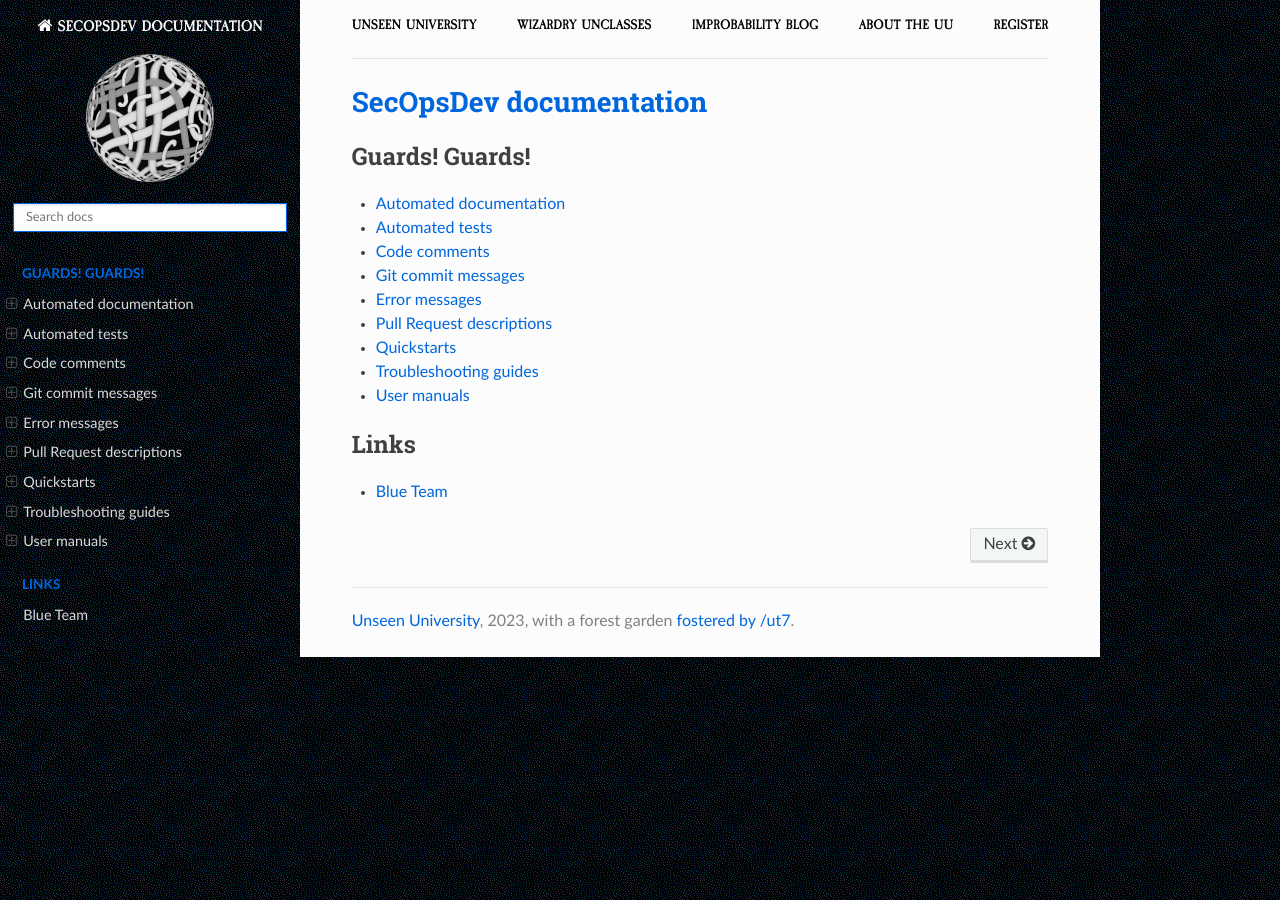
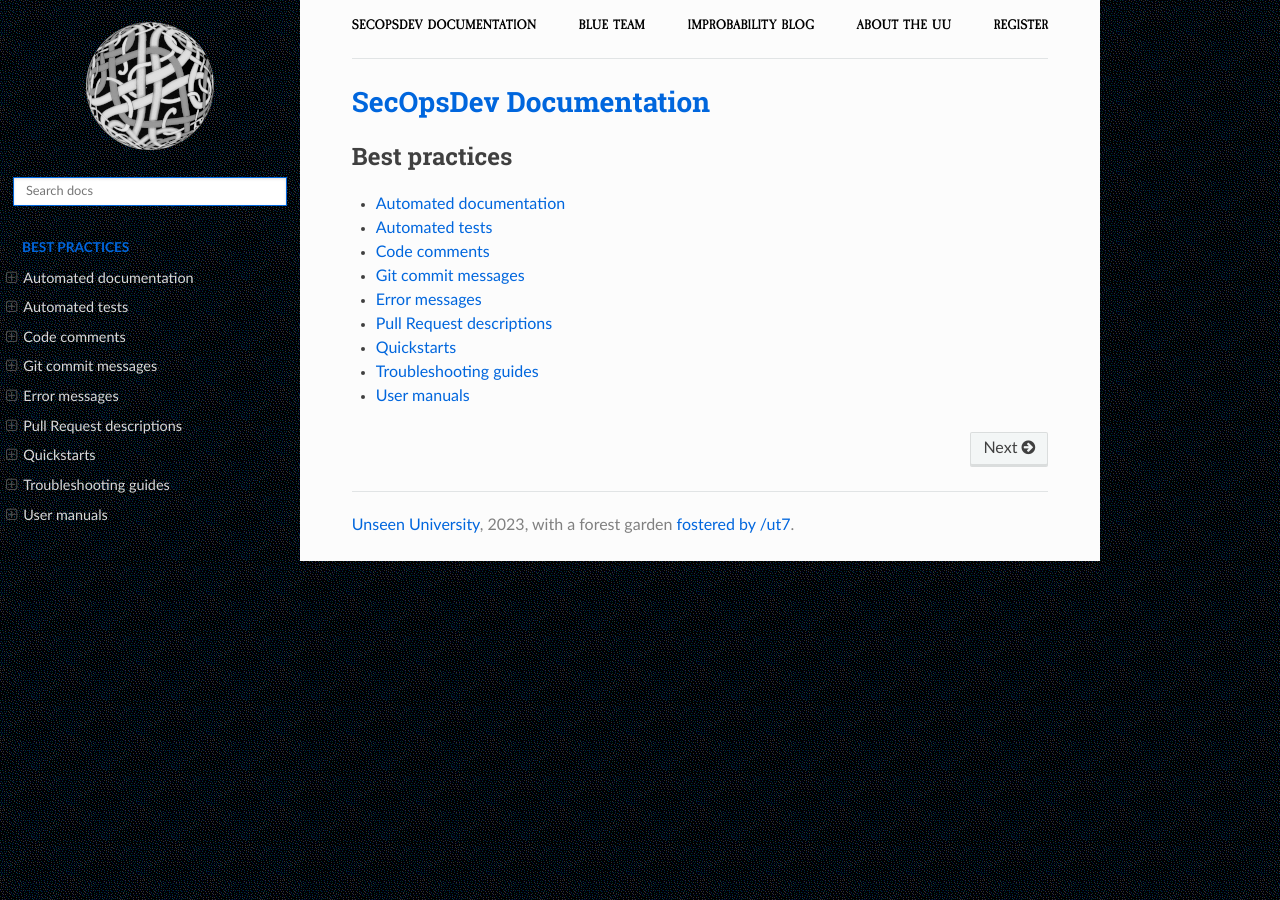
Before and after one commit to tymyrddin/documentation, a Sphinx documentation site: the page built from source/index.rst, in a window 1280 px wide. Built offline with Sphinx 7.4.7 and the Read the Docs theme 2.0.0, drawn with Linux system fonts in a browser that asks for light colours.

Commit message:
improved navigation

```diff
--- a/source/_templates/breadcrumbs.html
+++ b/source/_templates/breadcrumbs.html
@@ -1,8 +1,8 @@
 <div class="container">
     <topnav>
             <ul>
-                <li class="nav__item"><a href="https://uu.tymyrddin.dev/" class="nav__link">Unseen University</a></li>
-                <li class="nav__item"><a href="https://uu.tymyrddin.dev/" class="nav__link">Wizardry Unclasses</a></li>
+                <li class="nav__item"><a href="https://blue.tymyrddin.dev/projects/secopsdevdocs/" class="nav__link">SecOpsDev Documentation</a></li>
+                <li class="nav__item"><a href="https://blue.tymyrddin.dev/" class="nav__link">Blue Team</a></li>
                 <li class="nav__item"><a href="https://uu.tymyrddin.dev/blog/" class="nav__link">Improbability Blog</a></li>
                 <li class="nav__item"><a href="https://uu.tymyrddin.dev/about/" class="nav__link">About the UU</a></li>
                 <li class="nav__item"><a href="https://uu.tymyrddin.dev/registration/" class="nav__link">Register</a></li>
--- a/source/conf.py
+++ b/source/conf.py
@@ -6,7 +6,7 @@
 # -- Project information -----------------------------------------------------
 # https://www.sphinx-doc.org/en/master/usage/configuration.html#project-information
 
-project = 'SecOpsDev documentation'
+project = 'SecOpsDev Documentation'
 copyright = '2022, Ty Myrddin'
 author = 'Ty Myrddin'
 release = '0.1'
@@ -44,6 +44,7 @@
     'display_version': True,
     'prev_next_buttons_location': 'bottom',
     'style_external_links': False,
+    'logo_only': True,
     # Toc options
     'collapse_navigation': False,
     'sticky_navigation': False,
@@ -52,7 +53,7 @@
     'titles_only': False
 }
 
-html_title = "SecOpsDev documentation"
+html_title = "SecOpsDev Documentation"
 html_logo = "img/logo.png"
 html_favicon = "img/favicon.ico"
 
--- a/source/index.rst
+++ b/source/index.rst
@@ -1,15 +1,10 @@
-SecOpsDev documentation
+SecOpsDev Documentation
 =========================================
 
 .. toctree::
    :glob:
    :maxdepth: 1
    :includehidden:
-   :caption: Guards! Guards!
+   :caption: Best practices
 
    docs/*
-
-.. toctree::
-   :caption: Links
-
-   Blue Team <https://blue.tymyrddin.dev/>
```
Also changed, not shown: README.md (+1 -1 lines).
